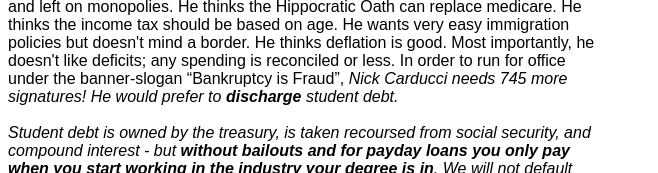
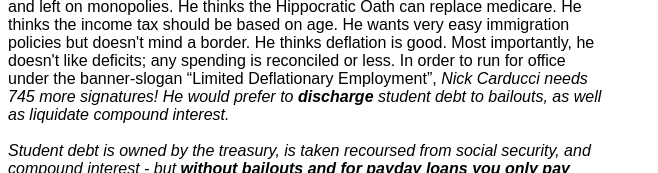
Before and after one commit to NickCarducci/TruncatedWholesaleTax, a React (Create React App) app: page / in a window 1280 px wide. Shown: the part 352-525 px from the top of the page, without its empty margins (0-658 px from the left). Built offline with nearby package versions, Linux system fonts and the light colour scheme; a web font is replaced by a local one.

Commit message:
Update App.js

```diff
--- a/src/App.js
+++ b/src/App.js
@@ -87,7 +87,7 @@ class App extends React.Component {
           wants very easy immigration policies but doesn't mind a border. He
           thinks deflation is good. Most importantly, he doesn't like deficits;
           any spending is reconciled or less. In order to run for office under
-          the banner-slogan “Bankruptcy is Fraud”,
+          the banner-slogan “Limited Deflationary Employment”,
           {
             space
             /**He doesn't understand how real GDP
@@ -98,7 +98,8 @@ class App extends React.Component {
             Nick Carducci needs 745 more signatures! He would prefer to
             {space}
             <b>discharge</b>
-            {space}student debt.
+            {space}student debt to bailouts, as well as liquidate compound
+            interest.
           </i>
         </span>
         <br />
```
